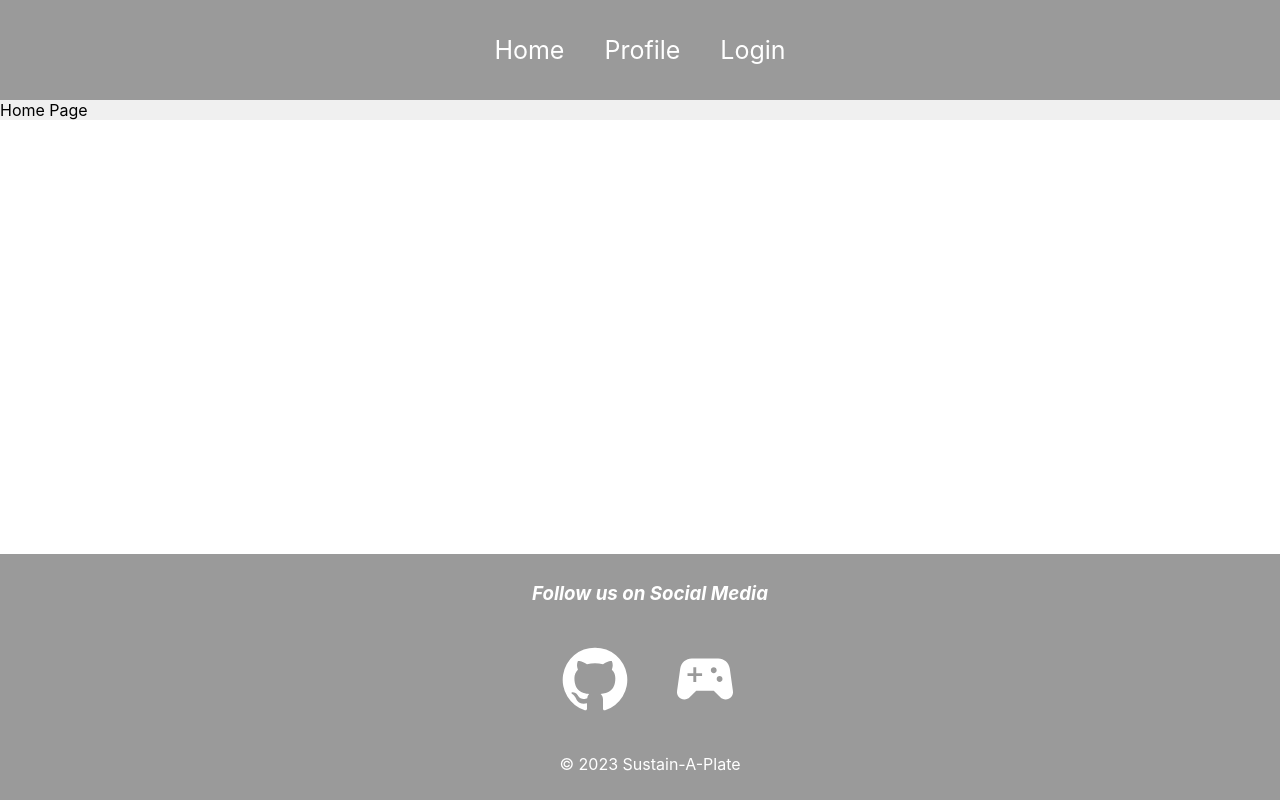
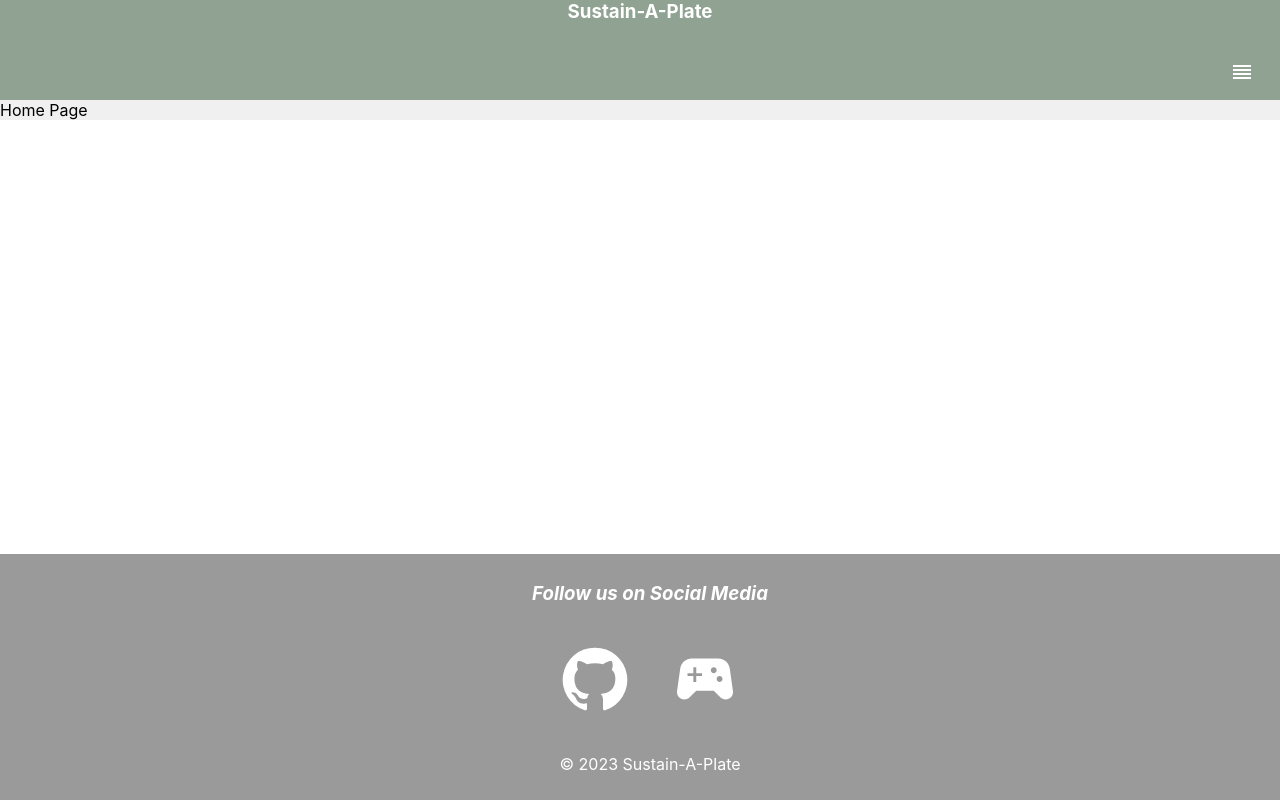
Before and after one commit to Will-Riffe/Sustain-A-Plate, a React (Create React App) app in the folder client/: page / in a window 1280 px wide. Built offline with nearby package versions, Linux system fonts and the light colour scheme.

Commit message:
🔧 Adjusted accordian ✏️ Added Title

```diff
--- a/client/src/components/Navbar/Navbar.css
+++ b/client/src/components/Navbar/Navbar.css
@@ -1,16 +1,22 @@
 .navbar {
     width: 100%;
     height: 100px;
-    background: #9a9a9a;
+    background: #90a292;
   }
 
   .links {
-    width: 100%;
-    height: 100%;
     display: flex;
+    flex-direction: column;
+    justify-content: center;
     align-items: center;
-    justify-content: center;
-    color: white;
+    gap: 10px;
+    overflow: hidden;
+    max-height:0;
+    transition: max-height 0.3s ease;
+  }
+
+  .links.expanded {
+    max-height: 200px; /* Adjust the value as needed to show all links */
   }
 
   .navbar a {
@@ -28,9 +34,7 @@
     justify-content: flex-end;
   }
 
-  .toggleButton svg {
-    font-size: 50px;
-  }
+
   .toggleButton button {
     margin-right: 20px;
     background-color: transparent;
@@ -54,35 +58,14 @@
     text-align: center;
   }
 
-  @media only screen and (max-width: 900px) {
-    .navbar a {
-      width: 70px;
-    }
+
+
+  .centered-content {
+    flex: 1;
+    text-align: center;
+    color:white;
   }
 
-  @media only screen and (max-width: 600px) {
-    .toggleButton {
-      display: flex;
-    }
-    #close a {
-      display: none;
-    }
-  }
-
-  @media only screen and (min-width: 600px) {
-    .toggleButton {
-      display: none;
-    }
-
-    .hiddenLinks {
-      display: none;
-    }
-
-    #open {
-      height: 100px;
-    }
-
-    #open .links {
-      flex-direction: row;
-    }
-  }
+.centered-content h3 {
+    margin: 0;
+}
--- a/client/src/components/Navbar/Navbar.js
+++ b/client/src/components/Navbar/Navbar.js
@@ -4,8 +4,8 @@ import ReorderIcon from "@mui/icons-material/Reorder";
 import './Navbar.css';
 
 function NavBar() {
+
     const [expandNavbar, setExpandNavbar] = useState(false);
-
     const location = useLocation();
 
     {/* Here useEffect collapses accordian as user navigates pages*/}
@@ -14,7 +14,12 @@ function NavBar() {
     }, [location])
 
     return (
-    <div className="navbar" id={expandNavbar ? "open" : "close"}>
+    <div className="navbar">
+
+        {/* Centered h3 element */}
+        <div className="centered-content">
+            <h3>Sustain-A-Plate</h3>
+        </div>
 
         {/* responsive accordian */}
         <div className="toggleButton">
@@ -26,12 +31,14 @@ function NavBar() {
             </button>
         </div>
 
+
         {/* navbar links */}
-        <div className="links">
+        <div className={`links ${expandNavbar ? "expanded" : ""}`}>
             <Link to="/">Home</Link>
             <Link to="/profile">Profile</Link>
             <Link to="/login">Login</Link>
         </div>
+
 
     </div>
     )
```
